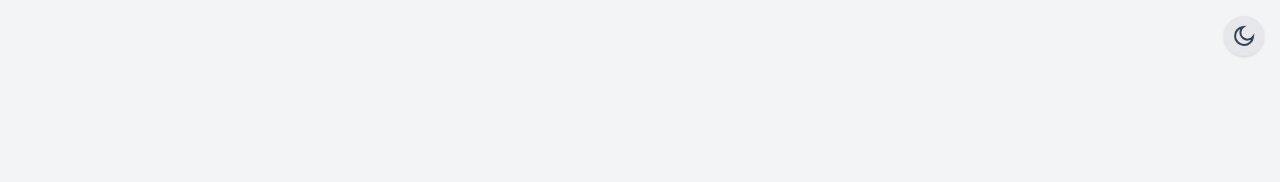
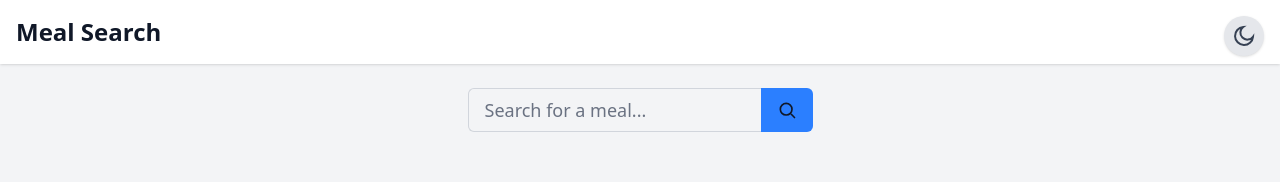
Before and after one commit to AleKrasn/react-cc-2025-1, a React (Vite) app: page / in a window 1280 px wide. Shown: the top 182 px of the page. Built offline with nearby package versions, Linux system fonts and the light colour scheme.

Commit message:
Refactor layout components: add Header, Footer, and SearchForm; enhance MainLayout structure and integrate theme support

```diff
--- a/src/App.jsx
+++ b/src/App.jsx
@@ -1,7 +1,6 @@
 import './App.css'
 import Cards from './components/Cards/Cards.jsx'
 import MainLayout from './components/layouts/MainLayout.jsx'
-import ThemeToggle from './components/ThemeToggle/ThemeToggle.jsx'
 import { ThemeProvider, useTheme } from './context/ThemeContext.jsx'
 
 function AppContent() {
@@ -23,7 +22,6 @@ function AppContent() {
   return (
     <MainLayout>
       <div className={`min-h-screen flex items-center justify-center transition-colors relative ${theme === 'dark' ? 'bg-gray-900' : 'bg-gray-100'}`}>
-        <ThemeToggle theme={theme} setTheme={setTheme} />
         <Cards cards={cards} />
       </div>
     </MainLayout>
--- /dev/null
+++ b/src/components/Layouts/Footer.jsx
@@ -0,0 +1,9 @@
+function Footer() {
+    return (
+        <footer className="w-full px-6 py-4 mt-8 text-center text-sm text-gray-500 dark:text-gray-400">
+            © {new Date().getFullYear()} Meal Search. All rights reserved.
+        </footer>
+    )
+}
+
+export default Footer
--- /dev/null
+++ b/src/components/Layouts/Header.jsx
@@ -0,0 +1,22 @@
+import { useTheme } from '../../context/ThemeContext.jsx'
+import ThemeToggle from '../ThemeToggle/ThemeToggle.jsx'
+
+function Header() {
+    const { theme } = useTheme()
+    return (
+        <nav
+            className={`w-full px-4 py-4 shadow transition-colors
+            ${theme === 'dark' ? 'bg-gray-800' : 'bg-white'}`}
+        >
+            <div className="max-w-7xl mx-auto flex items-center justify-between gap-4">
+                <span className={`text-2xl font-bold transition-colors
+                    ${theme === 'dark' ? 'text-gray-100' : 'text-gray-900'}`}>
+                    Meal Search
+                </span>
+                <ThemeToggle />
+            </div>
+        </nav>
+    )
+}
+
+export default Header
--- a/src/components/Layouts/MainLayout.jsx
+++ b/src/components/Layouts/MainLayout.jsx
@@ -1,7 +1,21 @@
+import { useTheme } from '../../context/ThemeContext.jsx'
+import SearchForm from '../SearchForm/SearchForm.jsx'
+import Footer from './Footer.jsx'
+import Header from './Header.jsx'
 
 function MainLayout({ children }) {
+    const { theme } = useTheme()
     return (
-        <div>{children}</div>
+        <div className={`min-h-screen flex flex-col transition-colors ${theme === 'dark' ? 'bg-gray-900' : 'bg-gray-100'}`}>
+            <Header />
+            <div className="w-full flex justify-center mt-6 px-2">
+                <SearchForm />
+            </div>
+            <main className="flex-1 flex flex-col">
+                {children}
+            </main>
+            <Footer />
+        </div>
     )
 }
 
--- /dev/null
+++ b/src/components/SearchForm/SearchForm.jsx
@@ -0,0 +1,43 @@
+import { useEffect, useState } from 'react'
+import { useTheme } from '../../context/ThemeContext.jsx'
+
+function SearchForm() {
+    const [search, setSearch] = useState('')
+    const { theme } = useTheme()
+    useEffect(() => {
+        console.log('Search term mounted:', search);
+        // You can add any side effects here, like fetching data based on the search term
+    }, [search])
+
+    return (
+        <form onSubmit={e => { e.preventDefault() /* handle search logic here */ }} className="flex items-center">
+            <input
+                type="text"
+                value={search}
+                onChange={e => setSearch(e.target.value)}
+                placeholder='Search for a meal...'
+                className={`h-11 px-4 py-2 rounded-l-md border border-r-0 focus:outline-none text-lg transition-colors
+                    ${theme === 'dark'
+                        ? 'bg-gray-700 text-gray-100 border-gray-600 placeholder-gray-400'
+                        : 'bg-gray-100 text-gray-900 border-gray-300 placeholder-gray-500'
+                    }`}
+            />
+            <button
+                type="submit"
+                className={`h-11 px-4 rounded-r-md flex items-center transition-colors
+                    ${theme === 'dark'
+                        ? 'bg-blue-800 hover:bg-blue-700 text-gray-00'
+                        : 'bg-blue-500 hover:bg-blue-500 text-gray-900'
+                    }`}
+                aria-label="Search"
+            >
+                <svg className="w-5 h-5" fill="none" stroke="currentColor" strokeWidth={2} viewBox="0 0 24 24">
+                    <circle cx="11" cy="11" r="7" stroke="currentColor" />
+                    <path strokeLinecap="round" d="M21 21l-3.87-3.87" />
+                </svg>
+            </button>
+        </form>
+    )
+}
+
+export default SearchForm
```
